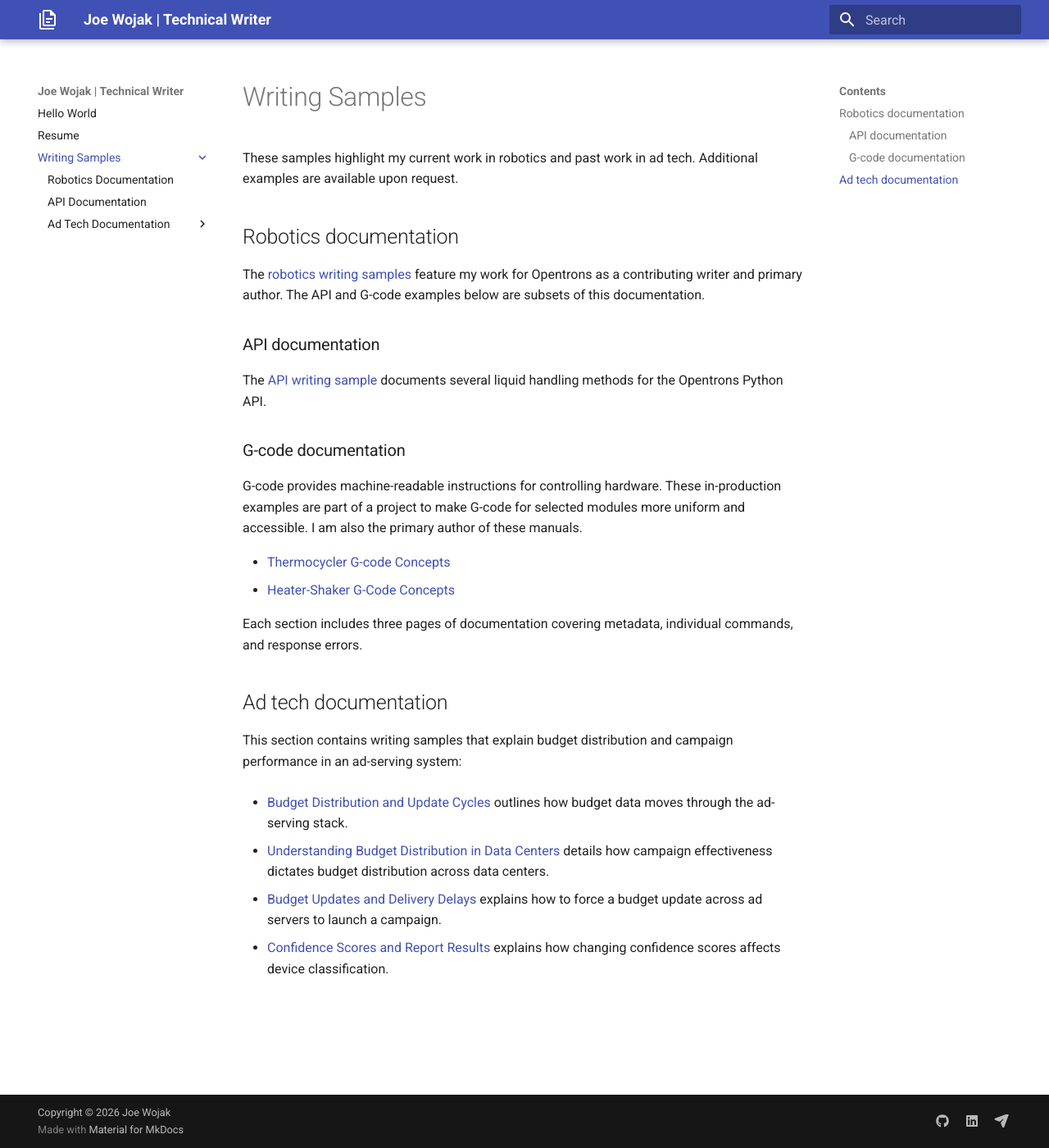
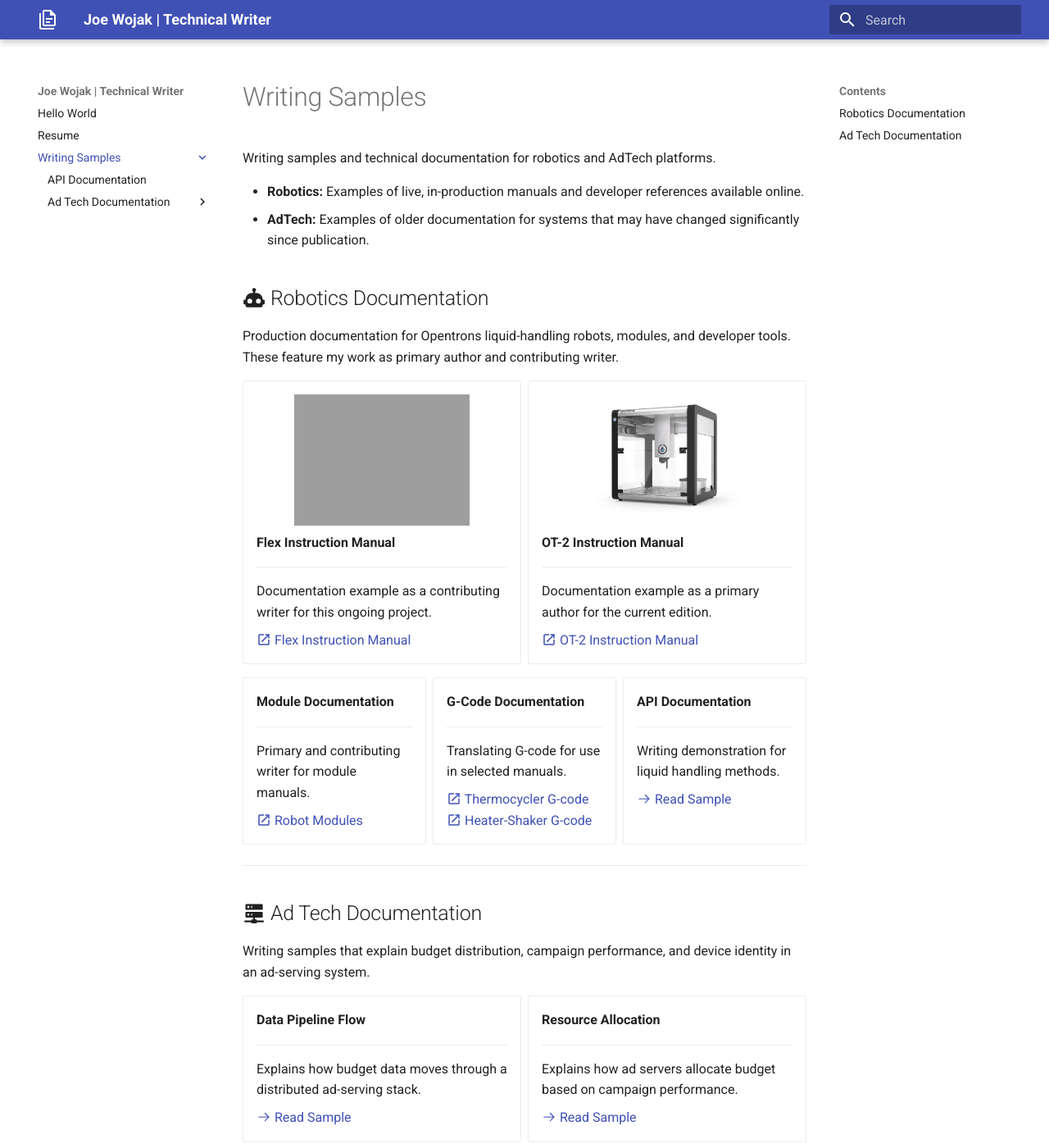
Before and after one commit to jwwojak/portfolio, an MkDocs documentation site: the page built from docs/writing-samples/index.md, in a window 1280 px wide and 1400 px high. Shown: the whole window at 82% size. Built offline with MkDocs 1.6.1 and Material for MkDocs 9.7.7, drawn with Linux system fonts in a browser that asks for light colours; some of the changed text lies outside the part shown; grey boxes are pictures that could not be loaded.

Commit message:
Revisions to writing sample landing page.

```diff
--- a/docs/stylesheets/extra.css
+++ b/docs/stylesheets/extra.css
@@ -54,3 +54,12 @@
     display: none; /* Hides email/social labels on small screens */
   }
 }
+
+/* Automatically standardize all grid card banner images */
+.grid.cards li > p > img {
+  width: 100%;
+  height: 160px;          /* Forces a uniform height across all cards */
+  object-fit: contain;     /* Fit in letterbox */
+  object-position: center;/* Centers the crop area */
+  margin: 0;
+}
--- a/docs/writing-samples/index.md
+++ b/docs/writing-samples/index.md
@@ -1,35 +1,108 @@
 ---
 title: "Writing Samples: Robotics and Ad Tech Documentation"
-description: "Online and older offline documentation for robotics and ad tech."
+description: "Online and offline writing samples for robotics and ad tech SaaS systems."
 ---
 
-These samples highlight my current work in robotics and past work in ad tech. Additional examples are available upon request.
+Writing samples and technical documentation for robotics and AdTech platforms.
 
-## Robotics documentation
+- **Robotics:** Examples of live, in-production manuals and developer references available online.
+- **AdTech:** Examples of older documentation for systems that may have changed significantly since publication.
 
-The [robotics writing samples](./robotics.md) feature my work for Opentrons as a contributing writer and primary author. The API and G-code examples below are subsets of this documentation.
+## :material-robot: Robotics Documentation
 
-### API documentation
+Production documentation for Opentrons liquid-handling robots, modules, and developer tools. These feature my work as primary author and contributing writer.
 
-The [API writing sample](./api-docs.md) documents several liquid handling methods for the Opentrons Python API.
+<div class="grid cards" markdown>
 
-### G-code documentation
+-   ![Opentrons Flex](../images/flex-hero.png)
+    __Flex Instruction Manual__
 
-G-code provides machine-readable instructions for controlling hardware. These in-production examples are part of a project to make G-code for selected modules more uniform and accessible. I am also the primary author of these manuals.
+    ---
 
-- [Thermocycler G-code Concepts](https://docs.opentrons.com/thermocycler/g-code-concepts/)
-- [Heater-Shaker G-Code Concepts](https://docs.opentrons.com/heater-shaker/g-code-concepts/)
+    Documentation example as a contributing writer for this ongoing project.
 
-Each section includes three pages of documentation covering metadata, individual commands, and response errors.
+    [:material-open-in-new: Flex Instruction Manual](https://docs.opentrons.com/...)
 
-## Ad tech documentation
+-   ![OT-2 robot](../images/ot2-hero.png)
+    __OT-2 Instruction Manual__
 
-This section contains writing samples that explain budget distribution and campaign performance in an ad-serving system:
+    ---
 
-- [Budget Distribution and Update Cycles](budget-updates.md) outlines how budget data moves through the ad-serving stack.
+    Documentation example as a primary author for the current edition.
 
-- [Understanding Budget Distribution in Data Centers](budget-distribution.md) details how campaign effectiveness dictates budget distribution across data centers.
+    [:material-open-in-new: OT-2 Instruction Manual](https://docs.opentrons.com...)
 
-- [Budget Updates and Delivery Delays](budget-delay.md) explains how to force a budget update across ad servers to launch a campaign.
+</div>
 
-- [Confidence Scores and Report Results](confidence-scores.md) explains how changing confidence scores affects device classification.
+<div class="grid cards" style="grid-template-columns: repeat(auto-fit, minmax(200px, 1fr));" markdown>
+
+-   __Module Documentation__
+
+    ---
+
+    Primary and contributing writer for module manuals.
+
+    [:material-open-in-new: Robot Modules](https://docs.opentrons.com/modules/)
+
+-   __G-Code Documentation__
+
+    ---
+
+    Translating G-code for use in selected manuals.
+
+    [:material-open-in-new: Thermocycler G-code](https://docs.opentrons.com/thermocycler/g-code-concepts/)
+    [:material-open-in-new: Heater-Shaker G-code](https://docs.opentrons.com/heater-shaker/g-code-concepts/)
+
+-   __API Documentation__
+
+    ---
+
+    Writing demonstration for liquid handling methods.
+
+    [:octicons-arrow-right-24: Read Sample](./api-docs.md)
+
+</div>
+
+---
+
+## :material-server-network: Ad Tech Documentation
+
+Writing samples that explain budget distribution, campaign performance, and device identity in an ad-serving system.
+
+<div class="grid cards" markdown>
+
+-   __Data Pipeline Flow__
+
+    ---
+
+    Explains how budget data moves through a distributed ad-serving stack.
+
+    [:octicons-arrow-right-24: Read Sample](budget-updates.md)
+
+-   __Resource Allocation__
+
+    ---
+
+    Explains how ad servers allocate budget based on campaign performance.
+
+    [:octicons-arrow-right-24: Read Sample](budget-distribution.md)
+
+-   __Fixing Delays With a Budget Update__
+
+    ---
+
+    Instructions on how to force a budget update to start ad delivery.
+
+    [:octicons-arrow-right-24: Read Sample](budget-delay.md)
+
+-    __Probabilistic Modeling__
+
+    ---
+
+    Explains how device graph confidence scores determine relationship strength between devices.
+
+    [:octicons-arrow-right-24: Read Sample](confidence-scores.md)
+
+</div>
+
+---
--- a/mkdocs.yml
+++ b/mkdocs.yml
@@ -35,12 +35,11 @@
   - Resume: resume.md
   - Writing Samples:
     - Writing Samples: writing-samples/index.md
-    - Robotics Documentation: writing-samples/robotics.md
     - API Documentation: writing-samples/api-docs.md
     - Ad Tech Documentation:
           - Understanding Budget Distribution and Update Cycles: writing-samples/budget-updates.md
           - Understanding Budget Distribution in Data Centers: writing-samples/budget-distribution.md
-          - Budget Updates and Delivery Delays: writing-samples/budget-delay.md
+          - Fix Delivery Delays With a Budget Update: writing-samples/budget-delay.md
           - Confidence Scores and Report Results: writing-samples/confidence-scores.md
 
 copyright: Copyright &copy; 2026 Joe Wojak
```
Also changed, not shown: docs/writing-samples/robotics.md (deleted, +0 -26 lines), docs/images/ot2-hero.png (added), 1 other file.
